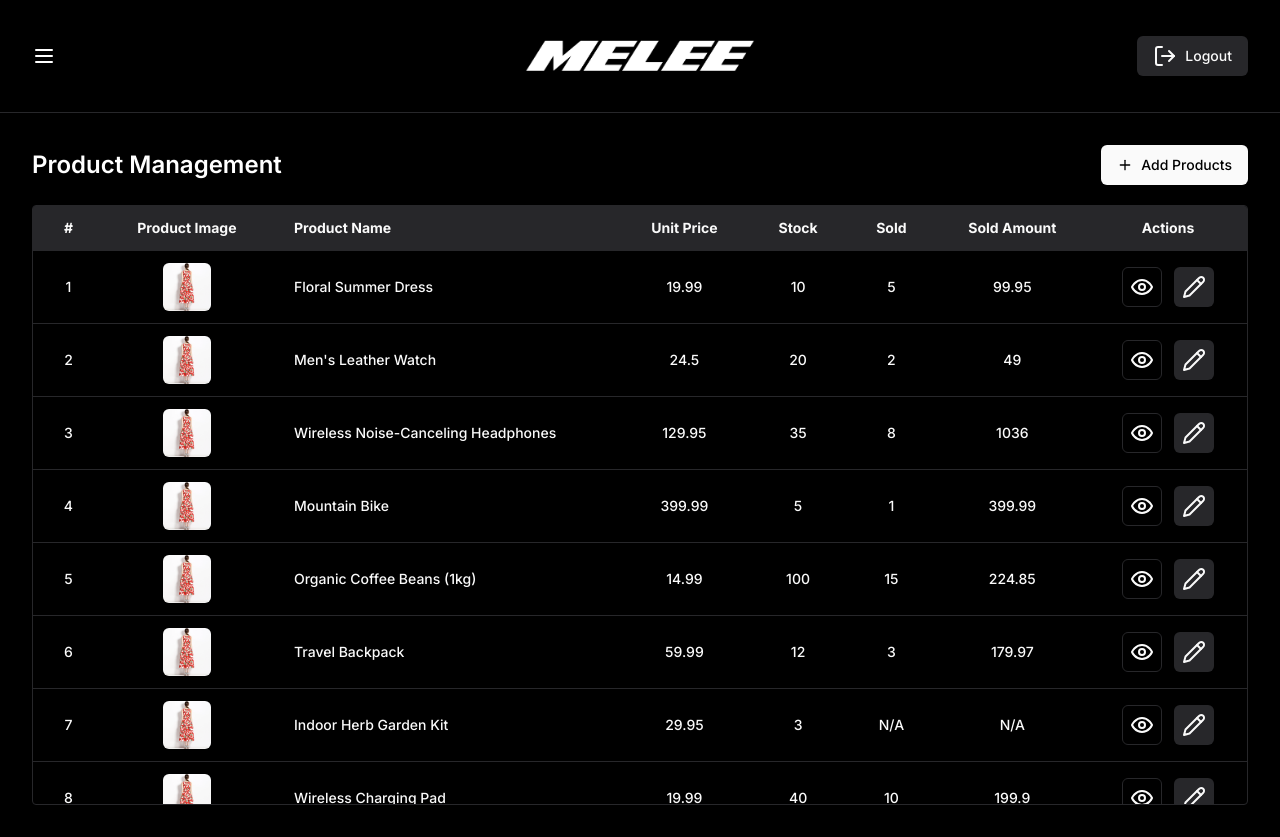
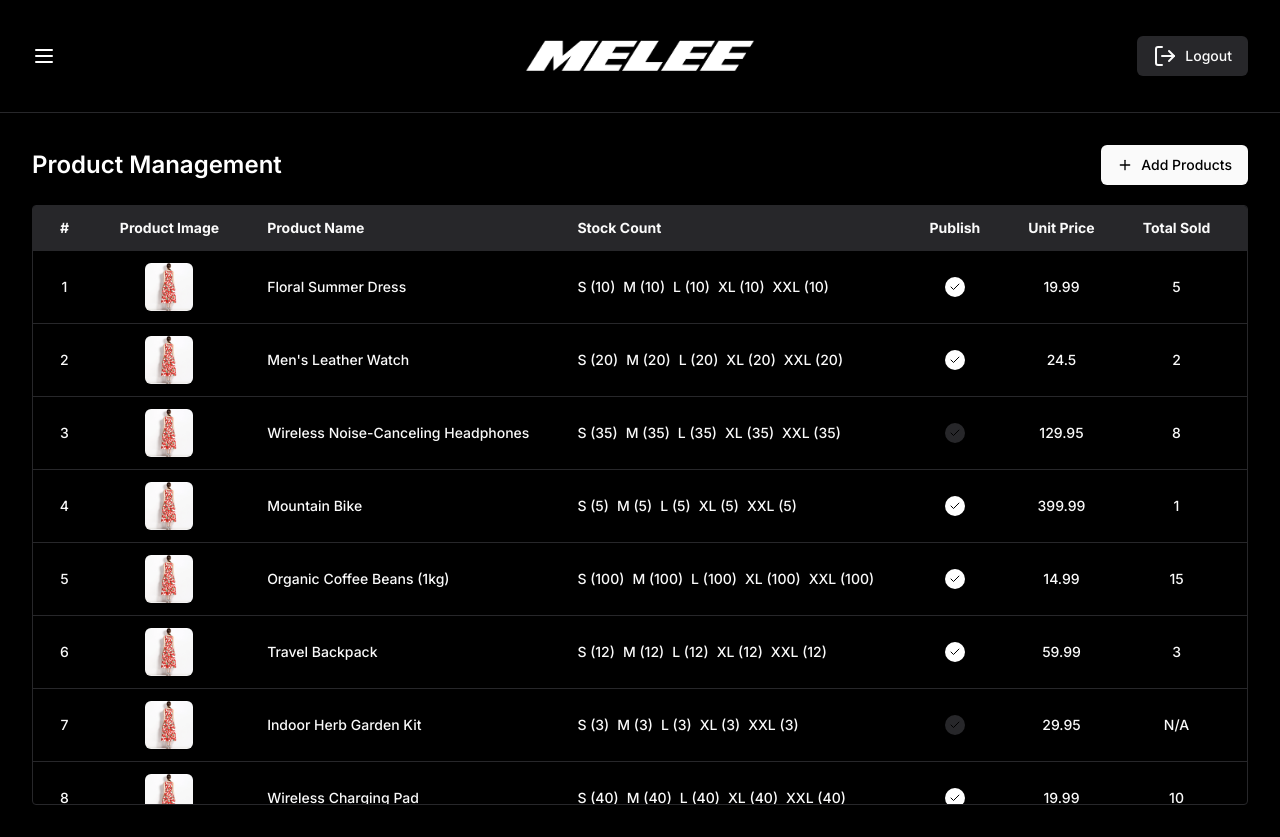
Before and after one commit to sakib-xrz/melee-client, a Next.js app: page /admin/products in a window 1280 px wide. Built offline with nearby package versions, Linux system fonts and the light colour scheme.

Commit message:
Add isPublished field to product data table

```diff
--- a/app/admin/products/page.jsx
+++ b/app/admin/products/page.jsx
@@ -2,7 +2,7 @@
 import PageTitleWithButton from "@/components/shared/PageTitleWithButton";
 import { Button } from "@/components/ui/button";
 import dress from "@/public/images/dress.png";
-import { Eye, Pencil } from "lucide-react";
+import { Check, Eye, Pencil } from "lucide-react";
 import Image from "next/image";
 
 const data = [
@@ -11,6 +11,7 @@
     product_image: dress,
     unit_price: 19.99,
     stock: 10,
+    isPublished: true,
     sold: 5,
     sold_amount: 99.95,
   },
@@ -19,6 +20,7 @@
     product_image: dress,
     unit_price: 24.5,
     stock: 20,
+    isPublished: true,
     sold: 2,
     sold_amount: 49.0,
   },
@@ -27,6 +29,7 @@
     product_image: dress,
     unit_price: 129.95,
     stock: 35,
+    isPublished: false,
     sold: 8,
     sold_amount: 1036.0,
   },
@@ -35,6 +38,7 @@
     product_image: dress,
     unit_price: 399.99,
     stock: 5,
+    isPublished: true,
     sold: 1,
     sold_amount: 399.99,
   },
@@ -43,6 +47,7 @@
     product_image: dress,
     unit_price: 14.99,
     stock: 100,
+    isPublished: true,
     sold: 15,
     sold_amount: 224.85,
   },
@@ -51,6 +56,7 @@
     product_image: dress,
     unit_price: 59.99,
     stock: 12,
+    isPublished: true,
     sold: 3,
     sold_amount: 179.97,
   },
@@ -59,6 +65,7 @@
     product_image: dress,
     unit_price: 29.95,
     stock: 3,
+    isPublished: false,
     sold: 0,
     sold_amount: 0.0,
   },
@@ -67,6 +74,7 @@
     product_image: dress,
     unit_price: 19.99,
     stock: 40,
+    isPublished: true,
     sold: 10,
     sold_amount: 199.9,
   },
@@ -75,6 +83,7 @@
     product_image: dress,
     unit_price: 34.0, // Assuming you meant to complete the price
     stock: undefined, // Assuming you don't have stock information for this product
+    isPublished: true,
     sold: undefined, // Assuming you don't have sales information for this product
     sold_amount: undefined, // Calculated based on `unit_price` and `sold` (which are undefined)
   },
@@ -83,6 +92,7 @@
     product_image: dress,
     unit_price: 55.99,
     stock: 2,
+    isPublished: true,
     sold: 1,
     sold_amount: 55.99,
   },
@@ -118,17 +128,39 @@
     renderer: (row) => <p className="text-left">{row.name || "N/A"}</p>,
   },
   {
+    title: <p className="text-left">Stock Count</p>,
+    dataField: "stock",
+    renderer: (row) => (
+      <div className="flex items-center gap-2">
+        <p className="text-center">S ({row.stock || "N/A"})</p>
+        <p className="text-center">M ({row.stock || "N/A"})</p>
+        <p className="text-center">L ({row.stock || "N/A"})</p>
+        <p className="text-center">XL ({row.stock || "N/A"})</p>
+        <p className="text-center">XXL ({row.stock || "N/A"})</p>
+      </div>
+    ),
+  },
+  {
+    title: <p className="text-center">Publish</p>,
+    dataField: "isPublished",
+    renderer: (row) => (
+      <p className="flex justify-center">
+        {row.isPublished ? (
+          <Check className="bg-white rounded-full text-background p-1 w-5 h-5" />
+        ) : (
+          <Check className="bg-accent rounded-full text-background p-1 w-5 h-5" />
+        )}
+      </p>
+    ),
+  },
+  {
     title: <p className="text-center">Unit Price</p>,
     dataField: "unit_price",
     renderer: (row) => <p className="text-center">{row.unit_price || "N/A"}</p>,
   },
+
   {
-    title: <p className="text-center">Stock</p>,
-    dataField: "stock",
-    renderer: (row) => <p className="text-center">{row.stock || "N/A"}</p>,
-  },
-  {
-    title: <p className="text-center">Sold</p>,
+    title: <p className="text-center">Total Sold</p>,
     dataField: "sold",
     renderer: (row) => <p className="text-center">{row.sold || "N/A"}</p>,
   },
```
